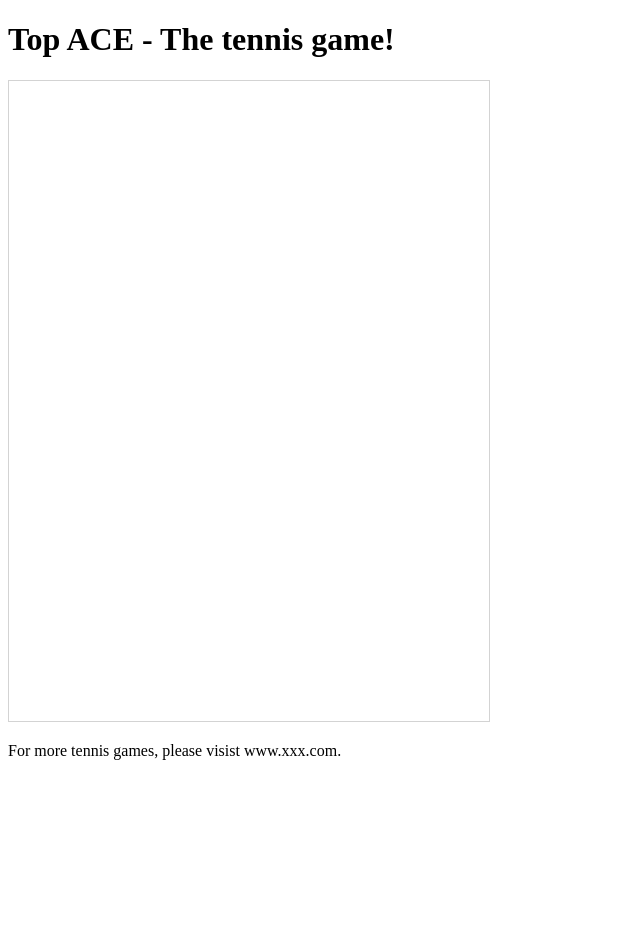
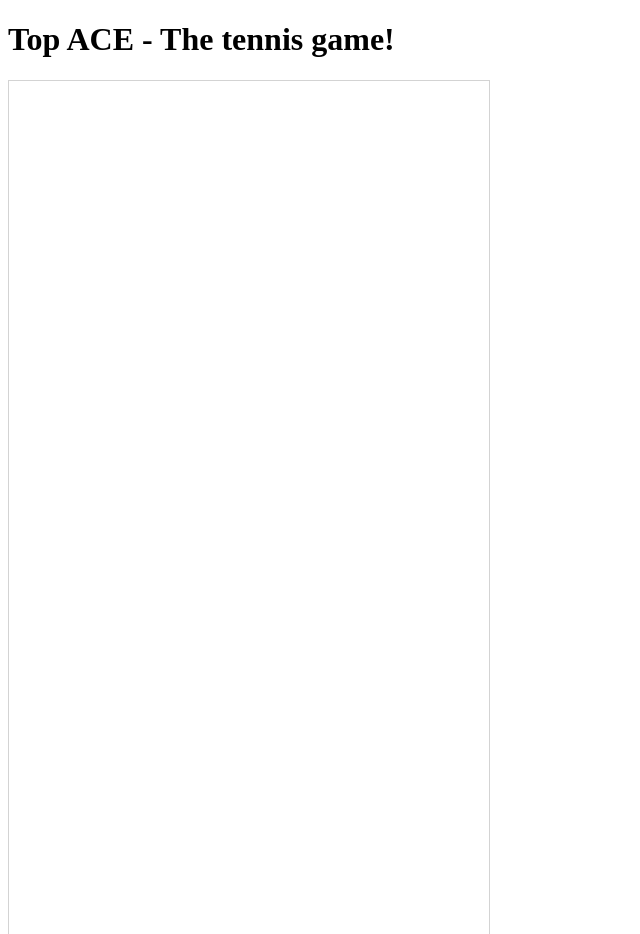
Before and after one commit to superfhwl/top_ace, a plain HTML site: page index.html in a window 1280 px wide. Shown: the top 934 px of the page, without its empty margins (0-640 px from the left). Before the commit the page ends 800 px from the top, so only its background shows below. Drawn offline with Linux system fonts and the light colour scheme.

Commit message:
* draw big image for background.

```diff
--- a/index.html
+++ b/index.html
@@ -10,7 +10,7 @@
 		<h1>Top ACE - The tennis game!</h1>
     </header>
 
-		<canvas id="MainScreenCanvas" width="480" height="640" style="border:1px solid #d3d3d3;"></canvas>
+		<canvas id="MainScreenCanvas" width="480" height="853" style="border:1px solid #d3d3d3;"></canvas>
 
     <footer>
     	<p>For more tennis games, please visist www.xxx.com.</p>
--- a/js/Data.js
+++ b/js/Data.js
@@ -26,10 +26,11 @@ Data = {
 		var data = {};
 
 		// Define the background resource by hard coding.
-		data.getBackgroundPath = function () {
-			return "images/480_720/court.png";
+		data.loadBackground = function () {
+			background = new Image();
+			background.src = "images/court.png";
+			return background;
 		}
-
 
 		// Sprite's resorce form in an array, add a new row for new spirte.
 		var spriteData = [
@@ -55,12 +56,12 @@ Data = {
 
 		// Animation's resource form in an array, add a new row for a new animation.
 		var animationData = [
-			{name: "player.stand",			frames: {width: 100, height:110, frame: [0]},				loop: false},
-			{name: "player.hit",			frames: {width: 100, height:110, frame: [4, 5, 6, 7]},		loop: false},
-			{name: "player.lanuch",			frames: {width: 100, height:110, frame: [0, 1, 2, 3]},		loop: false},
-			{name: "net.normal",			frames: {width: 1177 , height:132, frame: [0]},				loop: false},
+			{name: "player.stand",			frames: {width: 177, height:200, frame: [0]},				loop: false},
+			{name: "player.hit",			frames: {width: 177, height:200, frame: [4, 5, 6, 7]},		loop: false},
+			{name: "player.lanuch",			frames: {width: 177, height:200, frame: [0, 1, 2, 3]},		loop: false},
+			{name: "net.normal",			frames: {width: 900 , height:101, frame: [0]},				loop: false},
 			{name: "poop.normal",			frames: {width: 71, height:58, frame: [0]},					loop: false},
-			{name: "powerbar.normal",		frames: {width: 60, height:1224, frame: [0]},				loop: false},
+			{name: "powerbar.normal",		frames: {width: 39, height:800, frame: [0]},				loop: false},
 			{name: "powercursor.normal",	frames: {width: 182, height:182, frame: [0]},				loop: false},
 		];
 		function loadAnimation (animationName) {
@@ -82,10 +83,10 @@ Data = {
 		// Actor's resource can't contain AI logic, it will be discribe in actor.js.
 		// Edit this from to match screen size.
 		var actorData = [
-			{name: "player", 		pos: {x: 300, y: 300},	visiable: true,		sprites: "player",		animations: ["player.stand", "player.hit", "player.lanuch"]	},
-			{name: "net", 			pos: {x: 60,  y: 162},	visiable: true,		sprites: "net",			animations: ["net.normal"]									},
-			{name: "poop", 			pos: {x: 130, y: 122},	visiable: true,		sprites: "poop",		animations: ["poop.normal"]									},
-			{name: "powerbar", 		pos: {x: 430, y: 100},	visiable: true,		sprites: "powerbar",	animations: ["powerbar.normal"]								},
+			{name: "player", 		pos: {x: 600, y: 1020},	visiable: true,		sprites: "player",		animations: ["player.stand", "player.hit", "player.lanuch"]	},
+			{name: "net", 			pos: {x: 120,  y: 700},	visiable: true,		sprites: "net",			animations: ["net.normal"]									},
+			{name: "poop", 			pos: {x: 260, y: 600},	visiable: true,		sprites: "poop",		animations: ["poop.normal"]									},
+			{name: "powerbar", 		pos: {x: 1000, y: 100},	visiable: true,		sprites: "powerbar",	animations: ["powerbar.normal"]								},
 			{name: "powercursor", 	pos: {x: 420, y: 300},	visiable: true,		sprites: "powercursor",	animations: ["powercursor.normal"]							},
 		];
 		data.loadActor = function (actorName) {
--- a/js/Device.js
+++ b/js/Device.js
@@ -25,9 +25,14 @@ Screen = {
 		var screen = {};
 
 		// scale for drawing tasks.
-		var m_scale = 480.0 / 1080.0;
+		screen.getWidth = function () {
+			return 480.0;
+		}
+		screen.getHeight = function () {
+			return 853.0;
+		}
 		screen.getScale = function () {
-			return m_scale;
+			return 480.0 / 1080.0;
 		}
 
 
@@ -47,11 +52,11 @@ Screen = {
 			m_context.drawImage(img, sx, sy, swidth, sheight, x, y, width, height);
 		}
 
-		/*
-		screen.drawImage = function (img, x, y) {
-			m_context.drawImage(img, x, y);
+
+		screen.drawBigImage = function (img, x, y, width, height) {
+			m_context.drawImage(img, x, y, width, height);
 		}
-		*/
+
 
 		// return the "this" object, so we have all these members & methonds defined above now.
 		return screen;
--- a/js/Game.js
+++ b/js/Game.js
@@ -24,19 +24,22 @@ Game = {
 
 		/******************** resources ********************/
 		// background is a simple image for now. so loading & drawing the BG is simple.
-		var m_background = new Image();
-		game.loadBackground = function (imagePath) {
-			m_background.src = imagePath;
+		var m_background = null;
+		game.loadBackground = function () {
+			m_background = data.loadBackground();
 		}
 
+
 		// actors is defined in data.js
-		var m_actors = new Array();
-		m_actors.push(data.loadActor("player"));
-		m_actors.push(data.loadActor("net"));
-		m_actors.push(data.loadActor("poop"));
-		m_actors.push(data.loadActor("powerbar"));
-		m_actors.push(data.loadActor("powercursor"));
-
+		var m_actors = null;
+		game.loadActors = function() {
+			m_actors = new Array();
+			m_actors.push(data.loadActor("player"));
+			m_actors.push(data.loadActor("net"));
+			m_actors.push(data.loadActor("poop"));
+			m_actors.push(data.loadActor("powerbar"));
+			m_actors.push(data.loadActor("powercursor"));
+		}
 
 		/******************** graphic process ********************/
 		// class Game control the drawing task, so it owned a screen object.
@@ -47,20 +50,7 @@ Game = {
 
 		// do drawing tasks.
 		game.drawBackground = function () {
-			// There is some issue while drawing big image using this canvas API, use small pieces to draw.
-			m_screen.drawImage(m_background, 0, 0, 200, 200, 0, 0, 200, 200);
-			m_screen.drawImage(m_background, 200, 0, 200, 200, 200, 0, 200, 200);
-			m_screen.drawImage(m_background, 400, 0, 80, 200, 400, 0, 80, 200);
-			m_screen.drawImage(m_background, 0, 200, 200, 200, 0, 200, 200, 200);
-			m_screen.drawImage(m_background, 200, 200, 200, 200, 200, 200, 200, 200);
-			m_screen.drawImage(m_background, 400, 200, 80, 200, 400, 200, 80, 200);
-			m_screen.drawImage(m_background, 0, 400, 200, 200, 0, 400, 200, 200);
-			m_screen.drawImage(m_background, 200, 400, 200, 200, 200, 400, 200, 200);
-			m_screen.drawImage(m_background, 400, 400, 80, 200, 400, 400, 80, 200);
-			m_screen.drawImage(m_background, 0, 600, 200, 40, 0, 600, 200, 40);
-			m_screen.drawImage(m_background, 200, 600, 200, 40, 200, 600, 200, 40);
-			m_screen.drawImage(m_background, 400, 600, 80, 40, 400, 600, 80, 40);
-
+			m_screen.drawBigImage(m_background, 0, 0, m_screen.getWidth(), m_screen.getHeight());
 		}
 
 		game.drawActors = function () {
@@ -105,8 +95,10 @@ function main() {
 	// Create and init the game object.
 	game = Game.createNew();
 	game.setScreen(screen);				     		// Turn on the main screen.
-	game.loadBackground(data.getBackgroundPath());	// load the background resource.
-	//game.loadActors(data.getAllActors());			// load all the actor's resource.
+
+	// load game resources.
+	game.loadBackground();		// load the background resource.
+	game.loadActors();			// load all the actor's resource.
 
 	// start the main loop
 	game.loop();
```
Also changed, not shown: 1 other file.
